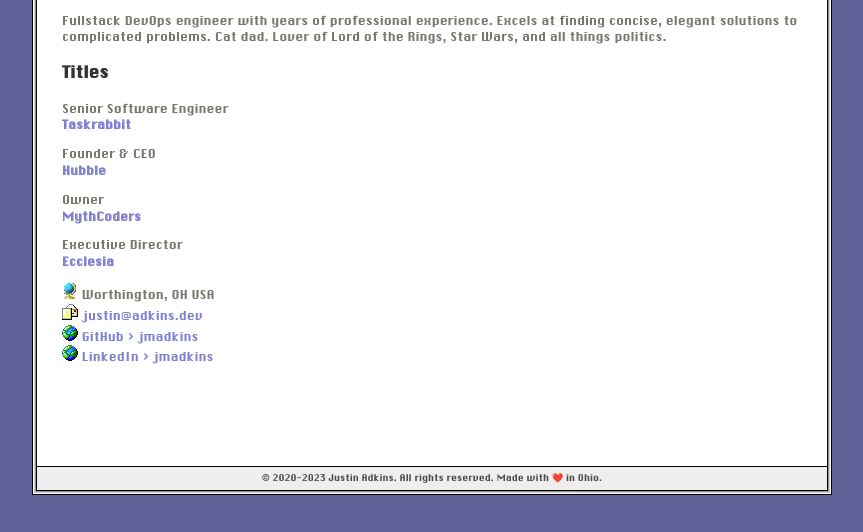
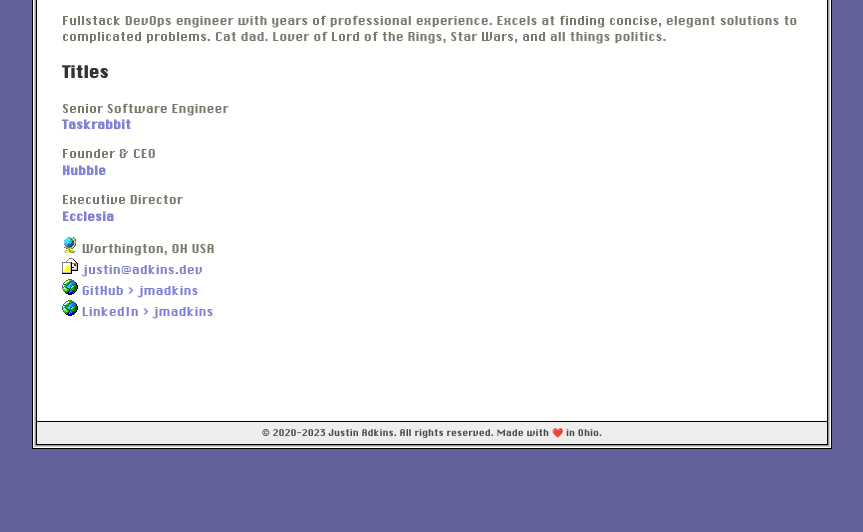
Before and after one commit to jmadkins/jmadkins.github.io, a Jekyll site: the page built from index.html, in a window 1280 px wide, cut to the strip 368-900 px from the top of the page. Shown: the whole strip, without its empty margins (208-1071 px from the left). Built offline with Jekyll 4.4.1, drawn with Linux system fonts in a browser that asks for light colours.

Commit message:
Remove MythCoders from main page

```diff
--- a/index.html
+++ b/index.html
@@ -28,13 +28,6 @@
   </strong>
 </p>
 <p>
-  Owner
-  <br />
-  <strong>
-    <a href="https://mythcoders.com" target="_blank">MythCoders</a>
-  </strong>
-</p>
-<p>
   Executive Director
   <br />
   <strong>
```
